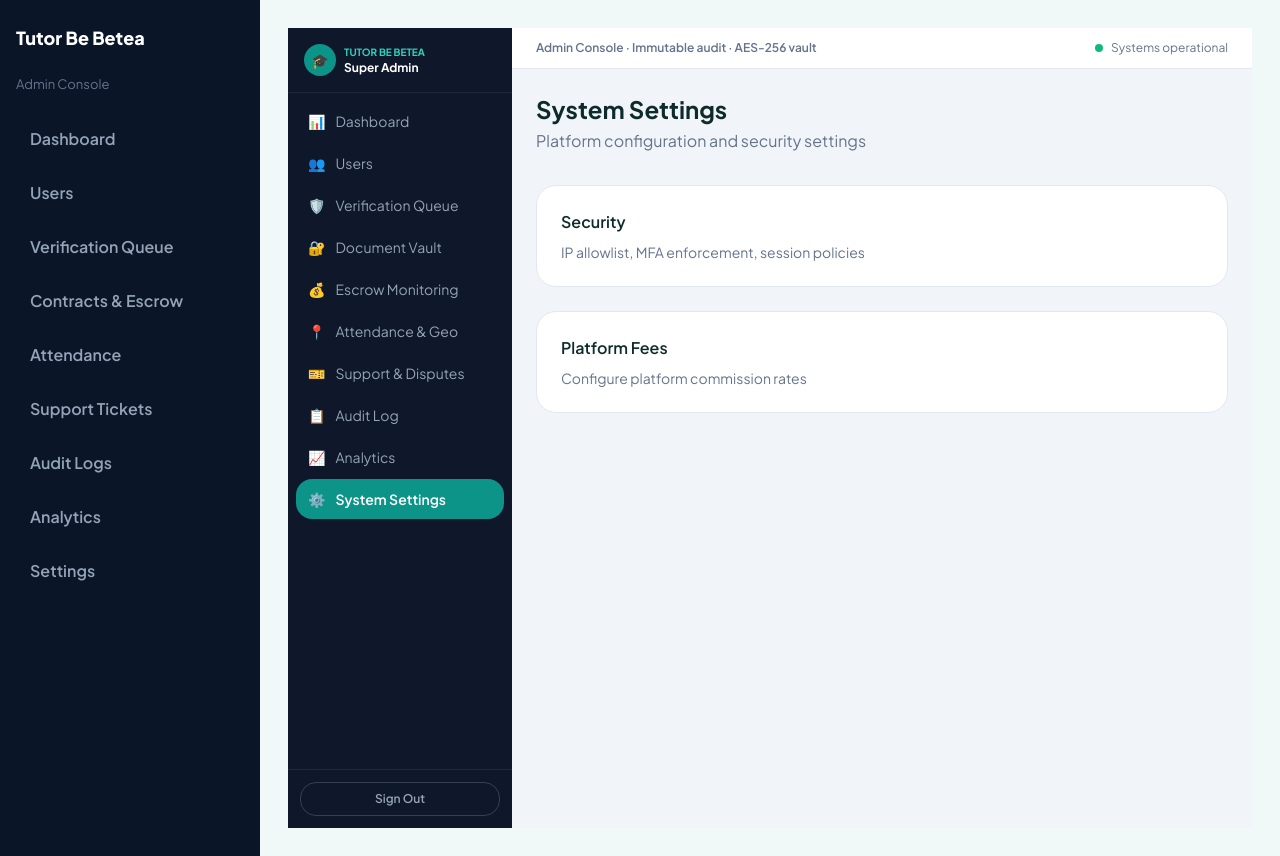
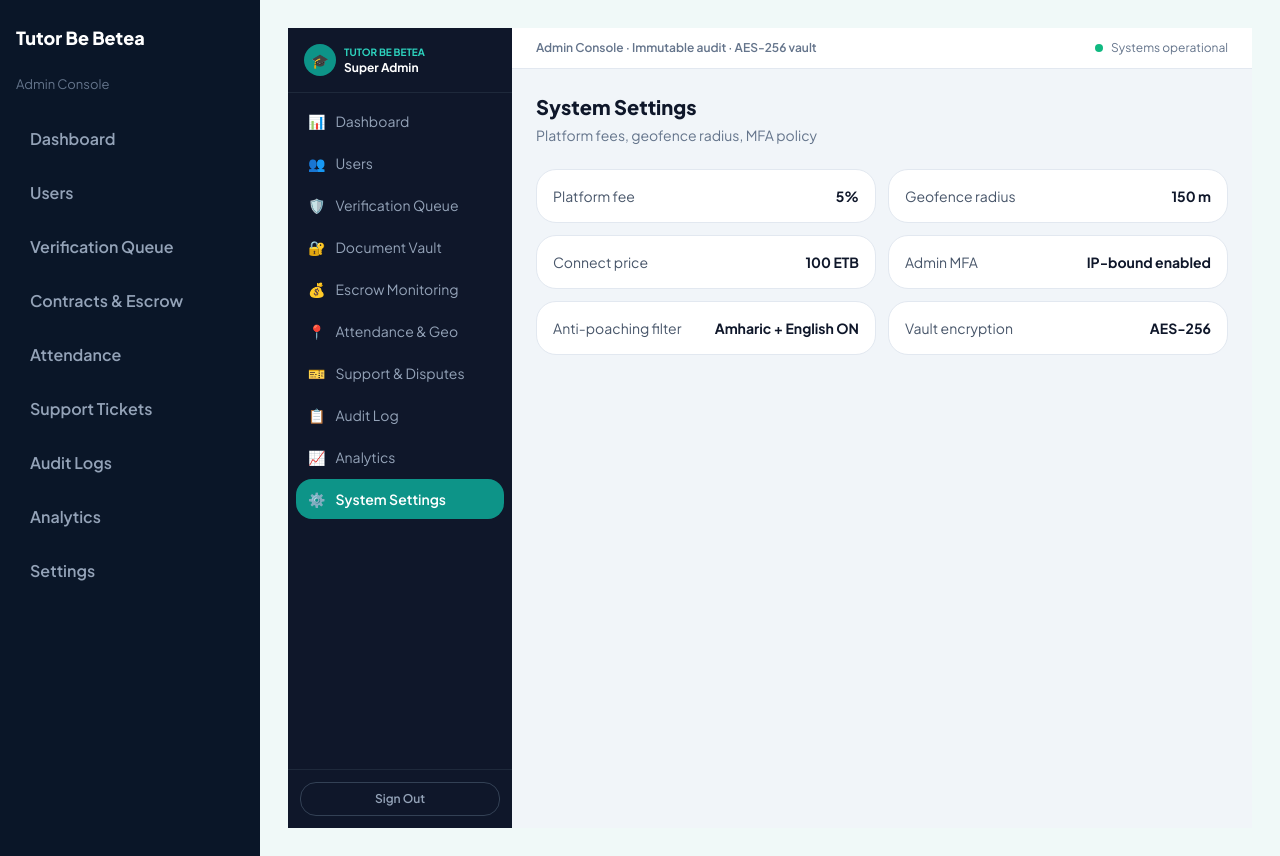
Before and after one commit to Zeordi/tutor-be-betea, a Next.js app in the folder apps/admin/: page /settings in a window 1280 px wide. Built offline with nearby package versions, Linux system fonts and the light colour scheme.

Commit message:
Update page.tsx

```diff
--- a/apps/admin/app/(dashboard)/settings/page.tsx
+++ b/apps/admin/app/(dashboard)/settings/page.tsx
@@ -1,26 +1,26 @@
-export default function SettingsPage() {
+import PageHeader from "@/components/PageHeader";
+
+export default function AdminSettingsPage() {
   return (
-    <div>
-      <h1 className="text-2xl font-bold text-[var(--foreground)]">
-        System Settings
-      </h1>
-      <p className="mt-1 text-[var(--secondary)]">
-        Platform configuration and security settings
-      </p>
-
-      <div className="mt-8 space-y-6">
-        <div className="rounded-2xl border border-[var(--border)] bg-[var(--surface)] p-6">
-          <h3 className="font-semibold">Security</h3>
-          <p className="mt-2 text-sm text-[var(--secondary)]">
-            IP allowlist, MFA enforcement, session policies
-          </p>
-        </div>
-        <div className="rounded-2xl border border-[var(--border)] bg-[var(--surface)] p-6">
-          <h3 className="font-semibold">Platform Fees</h3>
-          <p className="mt-2 text-sm text-[var(--secondary)]">
-            Configure platform commission rates
-          </p>
-        </div>
+    <div className="space-y-6">
+      <PageHeader title="System Settings" subtitle="Platform fees, geofence radius, MFA policy" />
+      <div className="grid gap-3 md:grid-cols-2">
+        {[
+          ["Platform fee", "5%"],
+          ["Geofence radius", "150 m"],
+          ["Connect price", "100 ETB"],
+          ["Admin MFA", "IP-bound enabled"],
+          ["Anti-poaching filter", "Amharic + English ON"],
+          ["Vault encryption", "AES-256"],
+        ].map(([k, v]) => (
+          <div
+            key={k}
+            className="flex items-center justify-between rounded-2xl border border-slate-200 bg-white p-4 dark:border-slate-800 dark:bg-[#112240]"
+          >
+            <span className="text-sm text-slate-600 dark:text-slate-400">{k}</span>
+            <span className="text-sm font-bold text-slate-900 dark:text-white">{v}</span>
+          </div>
+        ))}
       </div>
     </div>
   );
```
